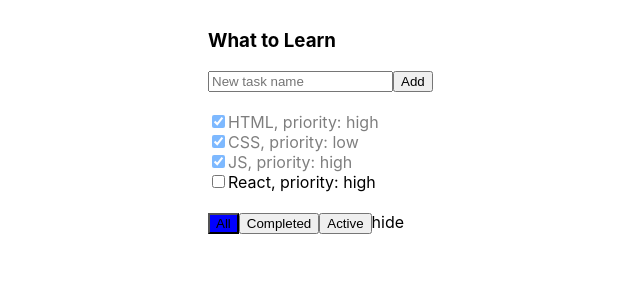
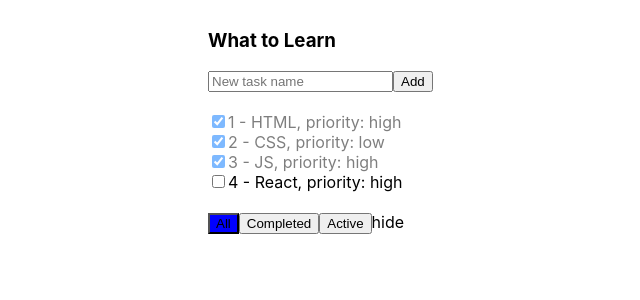
Before and after one commit to Seynaro/To-do-list, a React (Create React App) app: page / in a window 1280 px wide. Shown: the top 300 px of the page, without its empty margins (192-832 px from the left). Built offline with nearby package versions, Linux system fonts and the light colour scheme.

Commit message:
add save/restore in LocalStorage

```diff
--- a/src/App.js
+++ b/src/App.js
@@ -6,43 +6,96 @@ import TodoListFooter from "./TodoListFooter";
 
 class App extends React.Component {
 
+    componentDidMount() {
+        this.restoreState();
+    };
+
+    nextTaskId = 5;
     state = {
         tasks: [
-            {title: "HTML", isDone: true, priority: "high"},
-            {title: "CSS", isDone: true, priority: "low"},
-            {title: "JS", isDone: true, priority: "high"},
-            {title: "React", isDone: false, priority: "high"},
+            {id: 1, title: "HTML", isDone: true, priority: "high"},
+            {id: 2, title: "CSS", isDone: true, priority: "low"},
+            {id: 3, title: "JS", isDone: true, priority: "high"},
+            {id: 4, title: "React", isDone: false, priority: "high"},
         ],
         filterValue: "All",
     };
 
+    saveState = () => {
+        let stateAsString = JSON.stringify(this.state);
+        localStorage.setItem("our-state", stateAsString);
+    };
+
+    restoreState = () => {
+        let state = {
+            tasks: [],
+            filterValue: "All",
+        };
+        let stateAsString = localStorage.getItem("our-state");
+        if (stateAsString != null) {
+            state = JSON.parse(stateAsString);
+            this.setState(state, () => {
+                this.state.tasks.forEach(t => {
+                    if(t.id > this.nextTaskId) {
+                        this.nextTaskId = t.id + 1
+                    }
+                })
+            });
+        }
+    };
+
     changeFilter = (newFilterValue) => {
-        this.setState({
-            filterValue: newFilterValue
-        })
+        this.setState({filterValue: newFilterValue}, this.saveState)
     };
 
 
     addTask = (newText) => {
         let newTask = {
+            id: this.nextTaskId,
             title: newText,
             isDone: false,
             priority: "low",
         };
+        this.nextTaskId++;
         let newTasks = [...this.state.tasks, newTask];
-        this.setState({tasks: newTasks})
+        this.setState({tasks: newTasks}, this.saveState);
+        this.saveState()
     };
 
-    changeStatus = (status, task) => {
-        let tasksCopy = this.state.tasks.map(t => {
-            if(t === task) {
+    changeTask = (taskId, obj) => {
+        let newTasks = this.state.tasks.map(t => {
+            if(t.id === taskId) {
+                return {...t, ...obj};
+            }
+            return t;
+        });
+        this.setState({tasks: newTasks}, this.saveState)
+    };
+
+    changeStatus = (taskId, status) => {
+        this.changeTask(taskId, {isDone: status})
+        /*let newTasks = this.state.tasks.map(t => {
+            if(t.id === taskId) {
                 return {...t, isDone: status};
             }
             return t;
         });
         this.setState({
-            tasks: tasksCopy
-        })
+            tasks: newTasks
+        })*/
+    };
+
+    changeTitle = (taskId, newTitle) => {
+        this.changeTask(taskId, {title: newTitle})
+        /*let newTasks = this.state.tasks.map(t => {
+            if(t.id === taskId) {
+                return {...t, title: newTitle};
+            }
+            return t;
+        });
+        this.setState({
+            tasks: newTasks
+        })*/
     };
 
     render = () => {
@@ -51,6 +104,7 @@ class App extends React.Component {
                 <div className="todoList">
                     <TodoListHeader addTask={this.addTask}/>
                     <TodoListTasks
+                        changeTitle={this.changeTitle}
                         changeStatus={this.changeStatus}
                         tasks={this.state.tasks.filter((t) => {
                         switch (this.state.filterValue) {
--- a/src/TodoListTask.js
+++ b/src/TodoListTask.js
@@ -3,8 +3,24 @@ import './App.css';
 
 class TodoListTask extends React.Component {
 
+    state = {
+        editMode: false,
+    };
+
     onIsDoneChanged = (e) => {
-        this.props.changeStatus(e.currentTarget.checked, this.props.task);
+        this.props.changeStatus(this.props.task.id, e.currentTarget.checked);
+    };
+
+    onTitleChanged = (e) => {
+        this.props.changeTitle(this.props.task.id, e.currentTarget.value);
+    };
+
+    activateEditMode = () => {
+        this.setState({editMode: true});
+    };
+
+    deactivateEditMode = () => {
+        this.setState({editMode: false});
     };
 
     render = () => {
@@ -16,7 +32,16 @@ class TodoListTask extends React.Component {
                 <input type="checkbox"
                        checked={this.props.task.isDone}
                        onChange={this.onIsDoneChanged}/>
-                <span>{this.props.task.title}, priority: {this.props.task.priority}</span>
+                <span>{this.props.task.id} - </span>
+                {this.state.editMode
+                    ? <input onBlur={this.deactivateEditMode}
+                             autoFocus={true}
+                             value={this.props.task.title}
+                    onChange={this.onTitleChanged}/>
+                    : <span
+                        onClick={this.activateEditMode}>{this.props.task.title},</span>
+                }
+                <span> priority: {this.props.task.priority}</span>
             </div>
         );
     }
--- a/src/TodoListTasks.js
+++ b/src/TodoListTasks.js
@@ -8,7 +8,8 @@ class TodoListTasks extends React.Component {
     render = () => {
         let tasksElements = this.props.tasks.map(task => <TodoListTask
             task={task}
-            changeStatus={this.props.changeStatus}/>
+            changeStatus={this.props.changeStatus}
+            changeTitle={this.props.changeTitle}/>
         );
         return (
             <div className="todoList-tasks">
```
